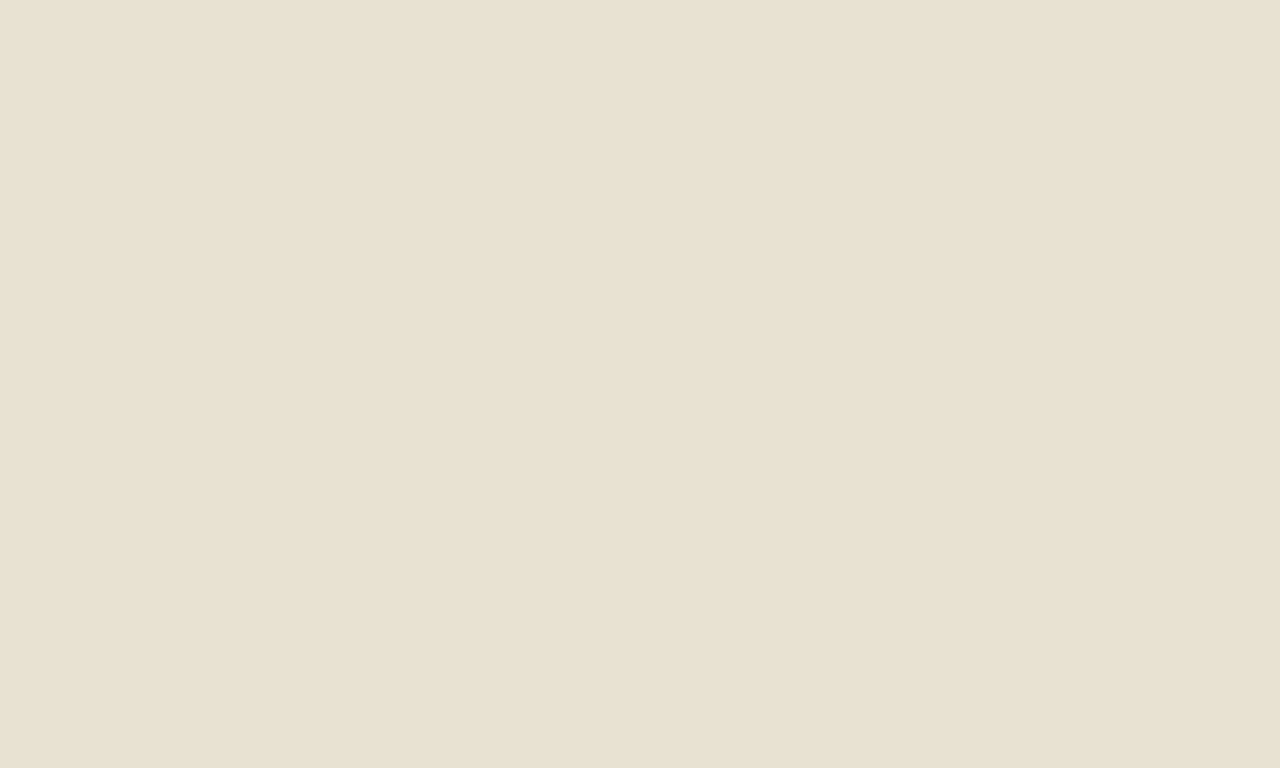
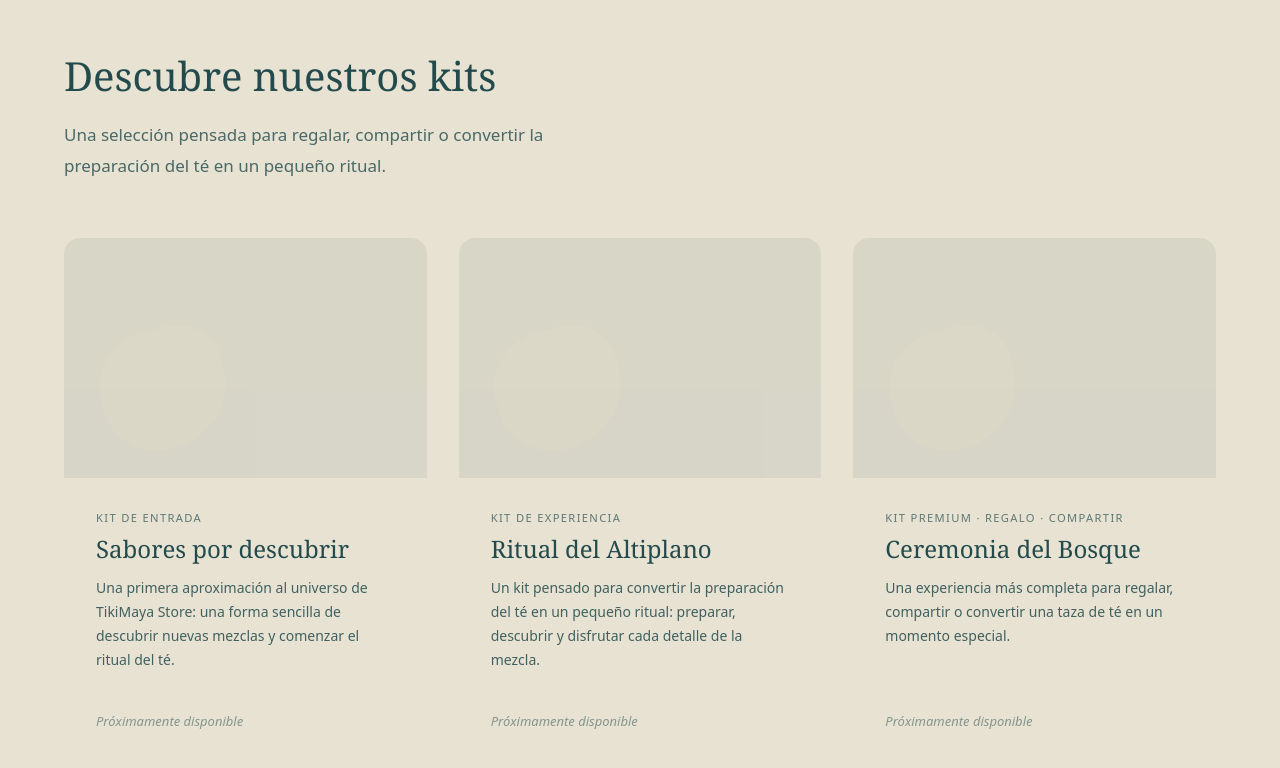
Before and after one commit to Rolandoxdev/tikiMayaStore, a React (Vite) app: page / in a window 1280 px wide. Shown: the part 2405-3173 px from the top of the page. Before the commit the page ends 2361 px from the top, so only its background shows below. Built offline with nearby package versions, Linux system fonts and the light colour scheme.

Commit message:
feat: build kits section

```diff
--- a/src/App.tsx
+++ b/src/App.tsx
@@ -3,6 +3,7 @@ import { SiteHeader } from './components/layout/SiteHeader'
 import { HeroSection } from './components/sections/HeroSection'
 import { IntroSection } from './components/sections/IntroSection'
 import { ProductSection } from './components/sections/ProductSection'
+import { KitSection } from './components/sections/KitSection'
 
 function App() {
   return (
@@ -11,6 +12,7 @@ function App() {
       <HeroSection />
       <IntroSection />
       <ProductSection />
+      <KitSection />
     </Box>
   )
 }
--- /dev/null
+++ b/src/components/kits/KitCard.tsx
@@ -0,0 +1,139 @@
+import { Box, Typography } from '@mui/material'
+import { Gift } from 'lucide-react'
+import type { Kit } from '../../types/kit.ts'
+import { WhatsAppCta } from '../../features/whatsapp/WhatsAppCta'
+
+interface KitCardProps {
+  kit: Kit
+  whatsappHref?: string | null
+}
+
+export function KitCard({ kit, whatsappHref }: KitCardProps) {
+  const showWhatsApp = whatsappHref && kit.available !== false
+
+  return (
+    <Box
+      sx={{
+        backgroundColor: 'secondary.main',
+        borderRadius: '16px',
+        overflow: 'hidden',
+        display: 'flex',
+        flexDirection: 'column',
+        height: '100%',
+      }}
+    >
+      <Box
+        sx={{
+          width: '100%',
+          height: { xs: 200, md: 240 },
+          backgroundColor: 'primary.main',
+          opacity: 0.08,
+          position: 'relative',
+          display: 'flex',
+          alignItems: 'center',
+          justifyContent: 'center',
+        }}
+      >
+        <Box
+          sx={{
+            position: 'absolute',
+            top: '12%',
+            right: '12%',
+            width: '30%',
+            height: '45%',
+            backgroundColor: 'rgba(35, 75, 77, 0.1)',
+            borderRadius: '40% 60% 50% 50%',
+            transform: 'rotate(12deg)',
+          }}
+        />
+        <Box
+          sx={{
+            position: 'absolute',
+            bottom: '12%',
+            left: '10%',
+            width: '35%',
+            height: '50%',
+            backgroundColor: 'rgba(251, 191, 73, 0.2)',
+            borderRadius: '50% 40% 60% 50%',
+            transform: 'rotate(-15deg)',
+          }}
+        />
+        <Gift
+          size={48}
+          strokeWidth={1}
+          style={{
+            color: 'rgba(35, 75, 77, 0.25)',
+            position: 'relative',
+            zIndex: 1,
+          }}
+        />
+      </Box>
+
+      <Box sx={{ p: { xs: 3, md: 4 }, display: 'flex', flexDirection: 'column', flexGrow: 1 }}>
+        {kit.type && (
+          <Typography
+            component="p"
+            sx={{
+              color: 'primary.main',
+              fontSize: '0.7rem',
+              fontWeight: 500,
+              letterSpacing: '0.12em',
+              textTransform: 'uppercase',
+              mb: 1,
+              opacity: 0.7,
+            }}
+          >
+            {kit.type}
+          </Typography>
+        )}
+
+        <Typography
+          component="h3"
+          sx={{
+            fontFamily: 'Georgia, "Times New Roman", serif',
+            fontSize: { xs: '1.375rem', md: '1.5rem' },
+            fontWeight: 400,
+            color: 'primary.main',
+            mb: 1.5,
+            lineHeight: 1.25,
+          }}
+        >
+          {kit.name}
+        </Typography>
+
+        {kit.description && (
+          <Typography
+            component="p"
+            sx={{
+              color: 'primary.main',
+              fontSize: '0.875rem',
+              lineHeight: 1.7,
+              mb: 3,
+              opacity: 0.85,
+            }}
+          >
+            {kit.description}
+          </Typography>
+        )}
+
+        <Box sx={{ mt: 'auto', pt: 2 }}>
+          {showWhatsApp ? (
+            <WhatsAppCta href={whatsappHref!} label="Consultar por WhatsApp" />
+          ) : (
+            <Typography
+              component="p"
+              sx={{
+                color: 'primary.main',
+                fontSize: '0.8125rem',
+                fontStyle: 'italic',
+                opacity: 0.5,
+              }}
+            >
+              Próximamente disponible
+            </Typography>
+          )}
+        </Box>
+      </Box>
+    </Box>
+  )
+}
--- /dev/null
+++ b/src/components/sections/KitSection.tsx
@@ -0,0 +1,56 @@
+import { Box, Container, Grid, Typography } from '@mui/material'
+import { kits } from '../../data/kits'
+import { KitCard } from '../kits/KitCard'
+
+export function KitSection() {
+  return (
+    <Box
+      component="section"
+      id="kits"
+      sx={{
+        py: { xs: 8, md: 12 },
+        backgroundColor: 'background.default',
+      }}
+    >
+      <Container maxWidth="lg">
+        <Box sx={{ mb: { xs: 5, md: 7 } }}>
+          <Typography
+            component="h2"
+            sx={{
+              fontFamily: 'Georgia, "Times New Roman", serif',
+              fontSize: { xs: '2rem', md: '2.5rem' },
+              fontWeight: 400,
+              color: 'primary.main',
+              mb: 2.5,
+              lineHeight: 1.2,
+            }}
+          >
+            Descubre nuestros kits
+          </Typography>
+
+          <Typography
+            component="p"
+            sx={{
+              fontSize: { xs: '0.9375rem', md: '1.0625rem' },
+              lineHeight: 1.8,
+              color: 'primary.main',
+              opacity: 0.8,
+              maxWidth: '55ch',
+            }}
+          >
+            Una selección pensada para regalar, compartir o convertir la preparación del
+            té en un pequeño ritual.
+          </Typography>
+        </Box>
+
+        <Grid container spacing={{ xs: 3, md: 4 }}>
+          {kits.map((kit) => (
+            <Grid key={kit.id} size={{ xs: 12, md: 4 }}>
+              <KitCard kit={kit} whatsappHref={null} />
+            </Grid>
+          ))}
+        </Grid>
+      </Container>
+    </Box>
+  )
+}
--- a/src/data/kits.ts
+++ b/src/data/kits.ts
@@ -1,3 +1,25 @@
 import type { Kit } from '../types/kit.ts'
 
-export const kits: Kit[] = []
+export const kits: Kit[] = [
+  {
+    id: '1',
+    slug: 'sabores-por-descubrir',
+    name: 'Sabores por descubrir',
+    type: 'Kit de entrada',
+    description: 'Una primera aproximación al universo de TikiMaya Store: una forma sencilla de descubrir nuevas mezclas y comenzar el ritual del té.',
+  },
+  {
+    id: '2',
+    slug: 'ritual-del-altiplano',
+    name: 'Ritual del Altiplano',
+    type: 'Kit de experiencia',
+    description: 'Un kit pensado para convertir la preparación del té en un pequeño ritual: preparar, descubrir y disfrutar cada detalle de la mezcla.',
+  },
+  {
+    id: '3',
+    slug: 'ceremonia-del-bosque',
+    name: 'Ceremonia del Bosque',
+    type: 'Kit premium · regalo · compartir',
+    description: 'Una experiencia más completa para regalar, compartir o convertir una taza de té en un momento especial.',
+  },
+]
--- a/src/types/kit.ts
+++ b/src/types/kit.ts
@@ -8,6 +8,7 @@ export interface Kit {
   id: string
   slug: string
   name: string
+  type?: string
   description?: string
   productIds?: string[]
   accessories?: KitAccessory[]
```
